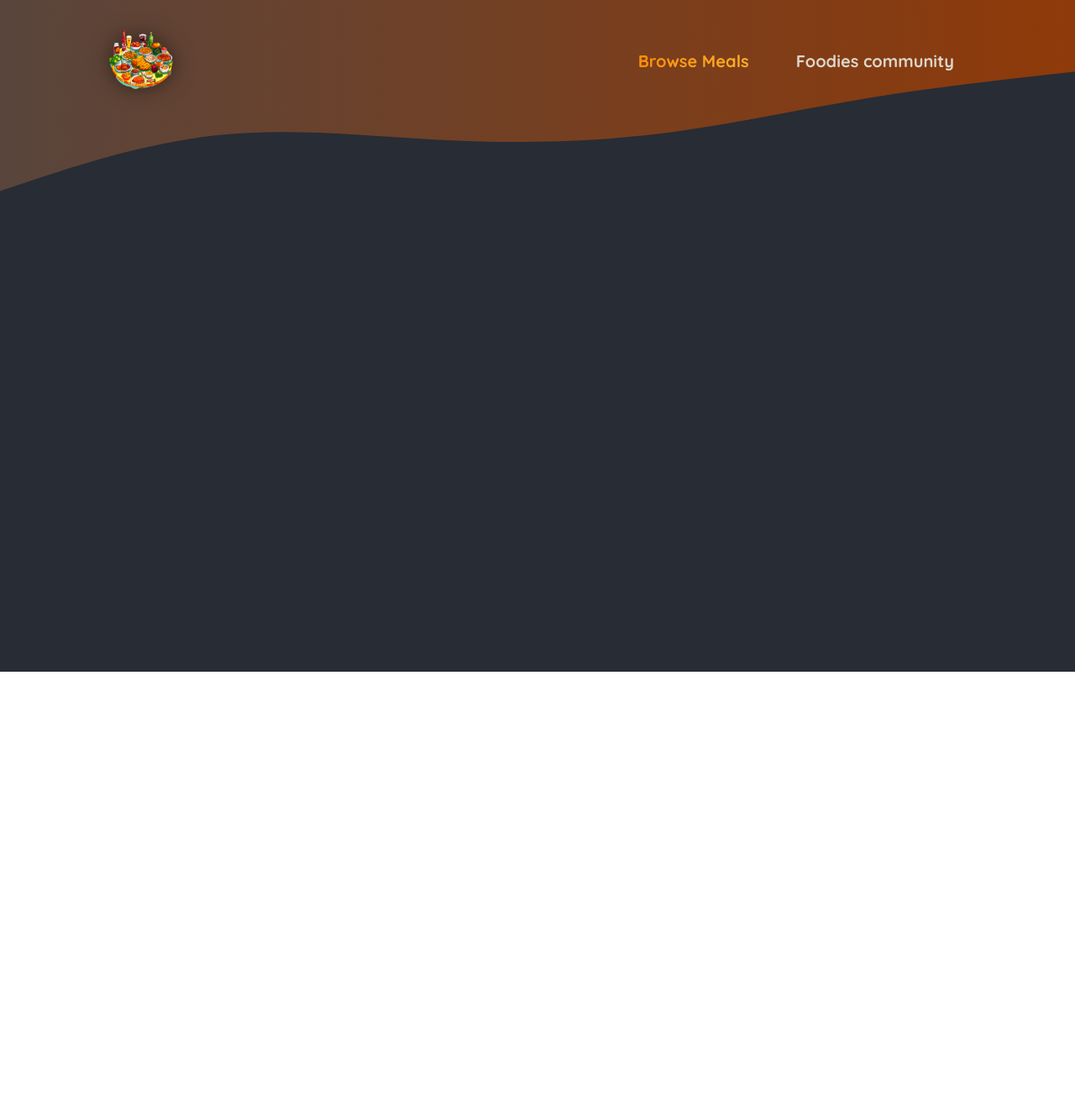
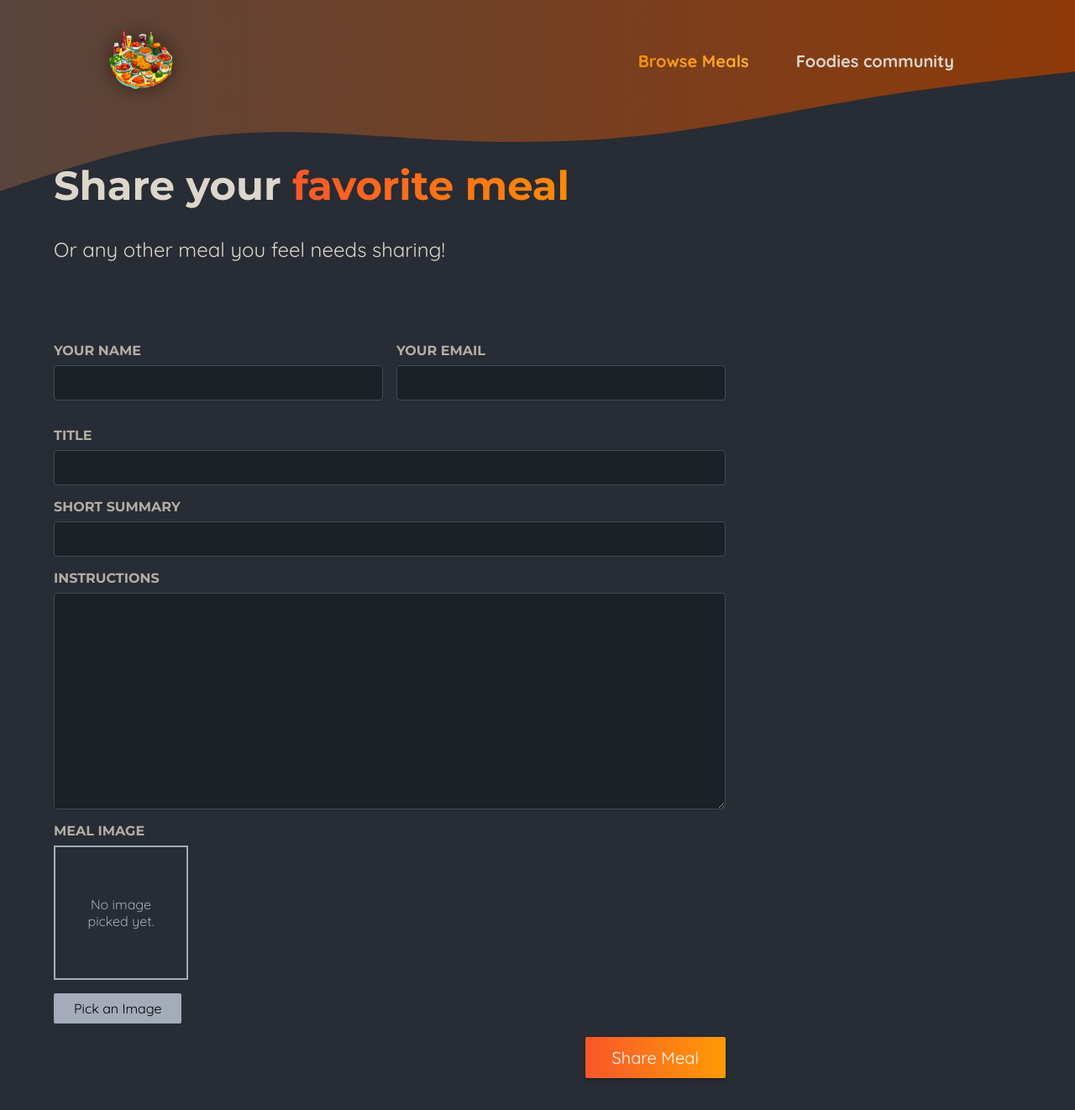
Before and after one commit to NicolasOmar/next-practice, a Next.js app in the folder 2-next-essentials/project/: page /meals/share in a window 1280 px wide. Shown: the top 1322 px of the page at 84% size. Before the commit the page ends 800 px from the top, so only its background shows below. Built offline with nearby package versions, Linux system fonts and the light colour scheme.

Commit message:
Relearning how to handle a useRef. Improving on current project

```diff
--- /dev/null
+++ b/2-next-essentials/project/app/meals/[mealId]/page.module.css
@@ -0,0 +1,132 @@
+.header {
+  display: flex;
+  padding: 2rem 1rem;
+  gap: 3rem;
+  margin: auto;
+  max-width: 80rem;
+}
+
+.image {
+  position: relative;
+  width: 30rem;
+  height: 20rem;
+}
+
+.header img {
+  object-fit: cover;
+  border-radius: 8px;
+  box-shadow: 0 0 0.5rem rgba(0, 0, 0, 0.5);
+  animation: fade-slide-in-from-left 1s ease-out forwards;
+}
+
+.headerText {
+  padding: 0.5rem 1rem 0 1rem;
+  color: #ddd6cb;
+  max-width: 40rem;
+  animation: fade-slide-in-from-right 1s ease-out forwards;
+}
+
+.headerText h1 {
+  margin: 0;
+  font-size: 3.5rem;
+  text-transform: uppercase;
+  font-family: 'Montserrat', sans-serif;
+  text-shadow: 0 0 0.5rem rgba(0, 0, 0, 0.5);
+}
+
+.creator {
+  font-size: 1.5rem;
+  color: #cfa69b;
+  font-style: italic;
+}
+
+.creator a {
+  background: linear-gradient(90deg, #f9572a, #ff8a05);
+  background-clip: text;
+  -webkit-background-clip: text;
+  -webkit-text-fill-color: transparent;
+}
+
+.creator a:hover,
+.creator a:active {
+  background: linear-gradient(90deg, #f9572a, #ff8a05);
+  background-clip: text;
+  -webkit-background-clip: text;
+  -webkit-text-fill-color: transparent;
+  text-shadow: 0 0 18px rgba(248, 190, 42, 0.8);
+}
+
+.summary {
+  font-size: 1.5rem;
+}
+
+.instructions {
+  font-size: 1.25rem;
+  line-height: 1.5;
+  background-color: #6e6464;
+  color: #13120f;
+  border-radius: 8px;
+  box-shadow: 0 0 0.5rem rgba(0, 0, 0, 0.5);
+  padding: 2rem;
+  max-width: 60rem;
+  margin: 2rem auto;
+  animation: fade-slide-in-from-bottom 1s ease-out forwards;
+}
+
+.loading {
+  font-size: 3rem;
+  text-align: center;
+  color: #ddd6cb;
+  font-weight: bold;
+  animation: flash 1s ease-in-out infinite alternate;
+}
+
+@keyframes fade-slide-in-from-left {
+  0% {
+    opacity: 0;
+    transform: translateX(-1rem);
+  }
+
+  100% {
+    opacity: 1;
+    transform: translateX(0);
+  }
+}
+
+@keyframes fade-slide-in-from-right {
+  0% {
+    opacity: 0;
+    transform: translateX(1rem);
+  }
+
+  100% {
+    opacity: 1;
+    transform: translateX(0);
+  }
+}
+
+@keyframes fade-slide-in-from-bottom {
+  0% {
+    opacity: 0;
+    transform: translateY(1rem);
+  }
+
+  100% {
+    opacity: 1;
+    transform: translateY(0);
+  }
+}
+
+@keyframes flash {
+  0% {
+    opacity: 0;
+  }
+
+  50% {
+    opacity: 1;
+  }
+
+  100% {
+    opacity: 0;
+  }
+}
--- /dev/null
+++ b/2-next-essentials/project/app/meals/share/page.module.css
@@ -0,0 +1,98 @@
+.header {
+  gap: 3rem;
+  margin: 3rem auto 5rem auto;
+  width: 90%;
+  max-width: 75rem;
+  color: #ddd6cb;
+  font-size: 1.5rem;
+}
+
+.header h1 {
+  font-family: 'Montserrat', sans-serif;
+}
+
+.highlight {
+  background: linear-gradient(90deg, #f9572a, #ff8a05);
+  background-clip: text;
+  -webkit-background-clip: text;
+  -webkit-text-fill-color: transparent;
+}
+
+.main {
+  width: 90%;
+  max-width: 75rem;
+  margin: 3rem auto;
+  color: white;
+}
+
+.form {
+  max-width: 50rem;
+}
+
+.form label {
+  display: block;
+  margin-bottom: 0.5rem;
+  font-size: 1rem;
+  font-family: 'Montserrat', sans-serif;
+  text-transform: uppercase;
+  color: #b3aea5;
+  font-weight: bold;
+}
+
+.form input,
+.form textarea {
+  display: block;
+  width: 100%;
+  padding: 0.5rem 1rem;
+  border-radius: 4px;
+  border: 1px solid #454952;
+  background: #1c2027;
+  font-size: 1.25rem;
+  font-family: 'Montserrat', sans-serif;
+  color: #ddd6cb;
+}
+
+.form input:focus,
+.form textarea:focus {
+  outline-color: #f99f2a;
+  background-color: #1f252d;
+}
+
+.row {
+  display: flex;
+  gap: 1rem;
+}
+
+.row p {
+  width: 100%;
+}
+
+.actions {
+  text-align: right;
+}
+
+.actions button {
+  border: 0;
+  padding: 0.75rem 2rem;
+  background: linear-gradient(90deg, #f9572a, #ff9b05);
+  border: none;
+  color: #ffffff;
+  border-radius: 2px;
+  cursor: pointer;
+  font: inherit;
+  font-size: 1.25rem;
+  box-shadow: 0 2px 5px rgba(0, 0, 0, 0.3);
+}
+
+.actions button:hover,
+.actions button:focus {
+  background: linear-gradient(90deg, #fd4715, #f9b241);
+}
+
+.actions button:disabled,
+.actions button:hover:disabled,
+.actions button:focus:disabled {
+  background: #ccc;
+  color: #979797;
+  cursor: not-allowed;
+}
--- a/2-next-essentials/project/app/meals/share/page.tsx
+++ b/2-next-essentials/project/app/meals/share/page.tsx
@@ -1,5 +1,77 @@
+import ImagePicker from '@/components/ImagePicker/ImagePicker'
+import cssClass from './page.module.css'
+
 const MealsSharePage = () => {
-  return null
+  return (
+    <>
+      <header className={cssClass.header}>
+        <h1>
+          Share your <span className={cssClass.highlight}>favorite meal</span>
+        </h1>
+        <p>Or any other meal you feel needs sharing!</p>
+      </header>
+      <main className={cssClass.main}>
+        <form className={cssClass.form}>
+          <div className={cssClass.row}>
+            <p>
+              <label htmlFor='name'>Your name</label>
+              <input
+                type='text'
+                id='name'
+                name='name'
+                required
+              />
+            </p>
+            <p>
+              <label htmlFor='email'>Your email</label>
+              <input
+                type='email'
+                id='email'
+                name='email'
+                required
+              />
+            </p>
+          </div>
+          <p>
+            <label htmlFor='title'>Title</label>
+            <input
+              type='text'
+              id='title'
+              name='title'
+              required
+            />
+          </p>
+          <p>
+            <label htmlFor='summary'>Short Summary</label>
+            <input
+              type='text'
+              id='summary'
+              name='summary'
+              required
+            />
+          </p>
+          <p>
+            <label htmlFor='instructions'>Instructions</label>
+            <textarea
+              id='instructions'
+              name='instructions'
+              rows={10}
+              required
+            ></textarea>
+          </p>
+
+          <ImagePicker
+            label='Meal Image'
+            name='image'
+          />
+
+          <p className={cssClass.actions}>
+            <button type='submit'>Share Meal</button>
+          </p>
+        </form>
+      </main>
+    </>
+  )
 }
 
 export default MealsSharePage
--- /dev/null
+++ b/2-next-essentials/project/components/ImagePicker/ImagePicker.module.css
@@ -0,0 +1,45 @@
+.controls {
+  display: flex;
+  align-items: flex-start;
+  gap: 1.5rem;
+  margin-bottom: 1rem;
+}
+
+.picker .input {
+  display: none;
+}
+
+.picker .button {
+  border: 0;
+  padding: 0.5rem 1.5rem;
+  background: #a4abb9;
+  border-radius: 2px;
+  cursor: pointer;
+  font: inherit;
+}
+
+.picker .button:hover,
+.picker .button:focus {
+  background: #b3b9c6;
+}
+
+.preview {
+  width: 10rem;
+  height: 10rem;
+  border: 2px solid #a4abb9;
+  display: flex;
+  justify-content: center;
+  align-items: center;
+  text-align: center;
+  color: #a4abb9;
+  position: relative;
+}
+
+.preview p {
+  margin: 0;
+  padding: 1rem;
+}
+
+.preview img {
+  object-fit: cover;
+}
--- /dev/null
+++ b/2-next-essentials/project/components/ImagePicker/ImagePicker.tsx
@@ -0,0 +1,76 @@
+'use client'
+import { FC, useState, useRef } from 'react'
+import Image from 'next/image'
+import cssClass from './ImagePicker.module.css'
+
+interface ImagePickerProps {
+  label: string
+  name: string
+}
+
+const ImagePicker: FC<ImagePickerProps> = ({ label, name }) => {
+  const [pickedImage, setPickedImage] = useState<string | null>(null)
+  const inputRef = useRef<HTMLInputElement>(null)
+  /**
+   * Any event handler injected in a component will require that your component
+   * to be a client-side one.
+   * User interactions are client-side events, so they will only work in client-side
+   */
+  const handleImagePick = () => {
+    inputRef.current?.click()
+  }
+
+  const handleImageChange = (event: React.ChangeEvent<HTMLInputElement>) => {
+    const file = event.target.files?.[0]
+
+    if (!file) {
+      setPickedImage(null)
+      return
+    }
+
+    const fileReader = new FileReader()
+    fileReader.readAsDataURL(file)
+    fileReader.onload = () => {
+      setPickedImage(fileReader.result as string)
+    }
+  }
+
+  return (
+    <section className={cssClass.picker}>
+      <label htmlFor={name}>{label}</label>
+      <section className={cssClass.controls}>
+        <section className={cssClass.preview}>
+          {pickedImage ? (
+            <Image
+              src={pickedImage}
+              alt='Picked Image'
+              fill
+            />
+          ) : (
+            <p>No image picked yet.</p>
+          )}
+        </section>
+        <input
+          type='file'
+          id={name}
+          name='image'
+          accept='image/pgn, image/jpeg'
+          required
+          className={cssClass.input}
+          ref={inputRef}
+          onChange={handleImageChange}
+        />
+      </section>
+
+      <button
+        className={cssClass.button}
+        type='button'
+        onClick={handleImagePick}
+      >
+        Pick an Image
+      </button>
+    </section>
+  )
+}
+
+export default ImagePicker
```
Also changed, not shown: 2-next-essentials/project/api/meals.ts (+8 -1 lines), 2-next-essentials/project/app/meals/[mealId]/page.tsx (+48 -3 lines), 2-next-essentials/project/interfaces.ts (deleted, +0 -7 lines), 1 other file (tests, documents, lock files or other folders).
